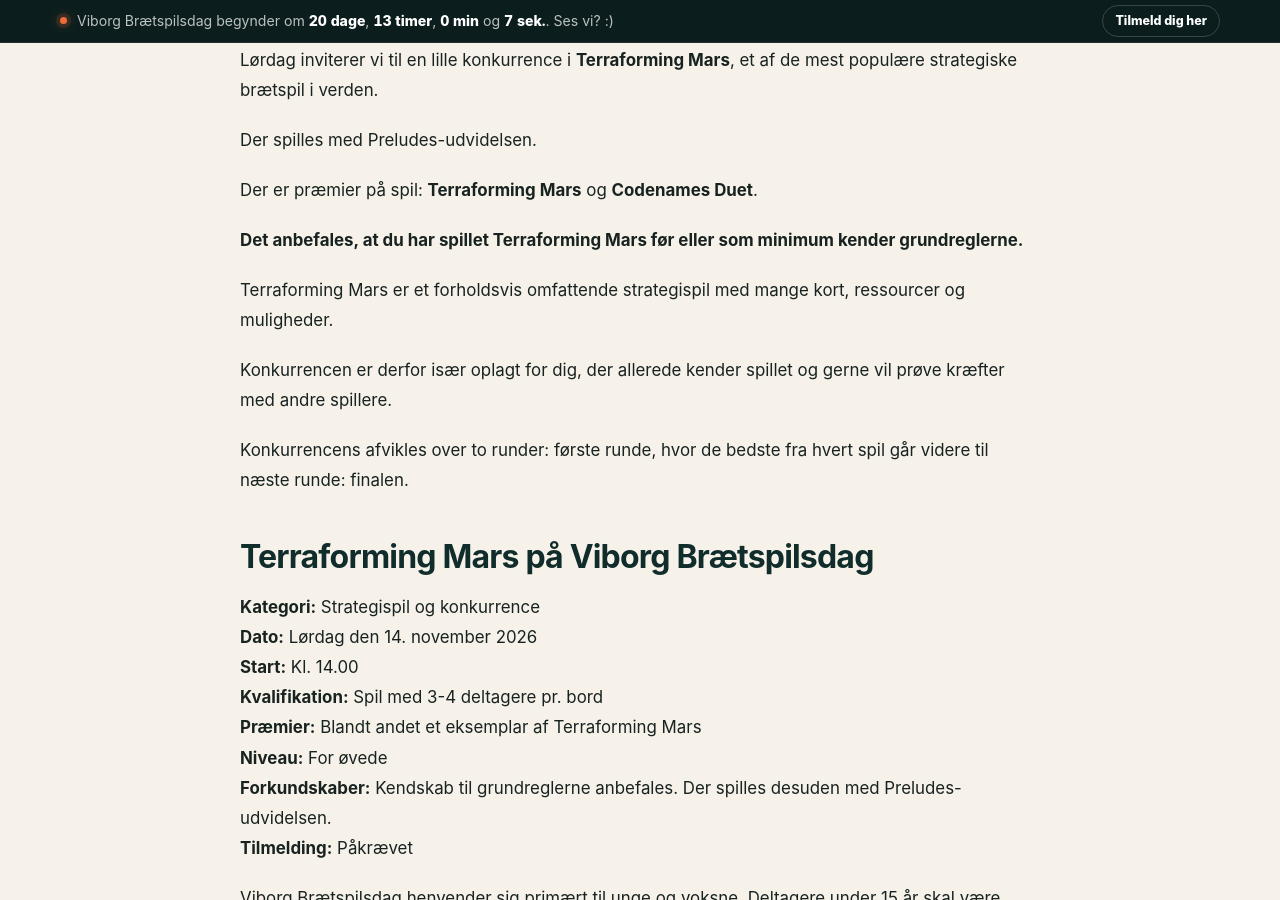
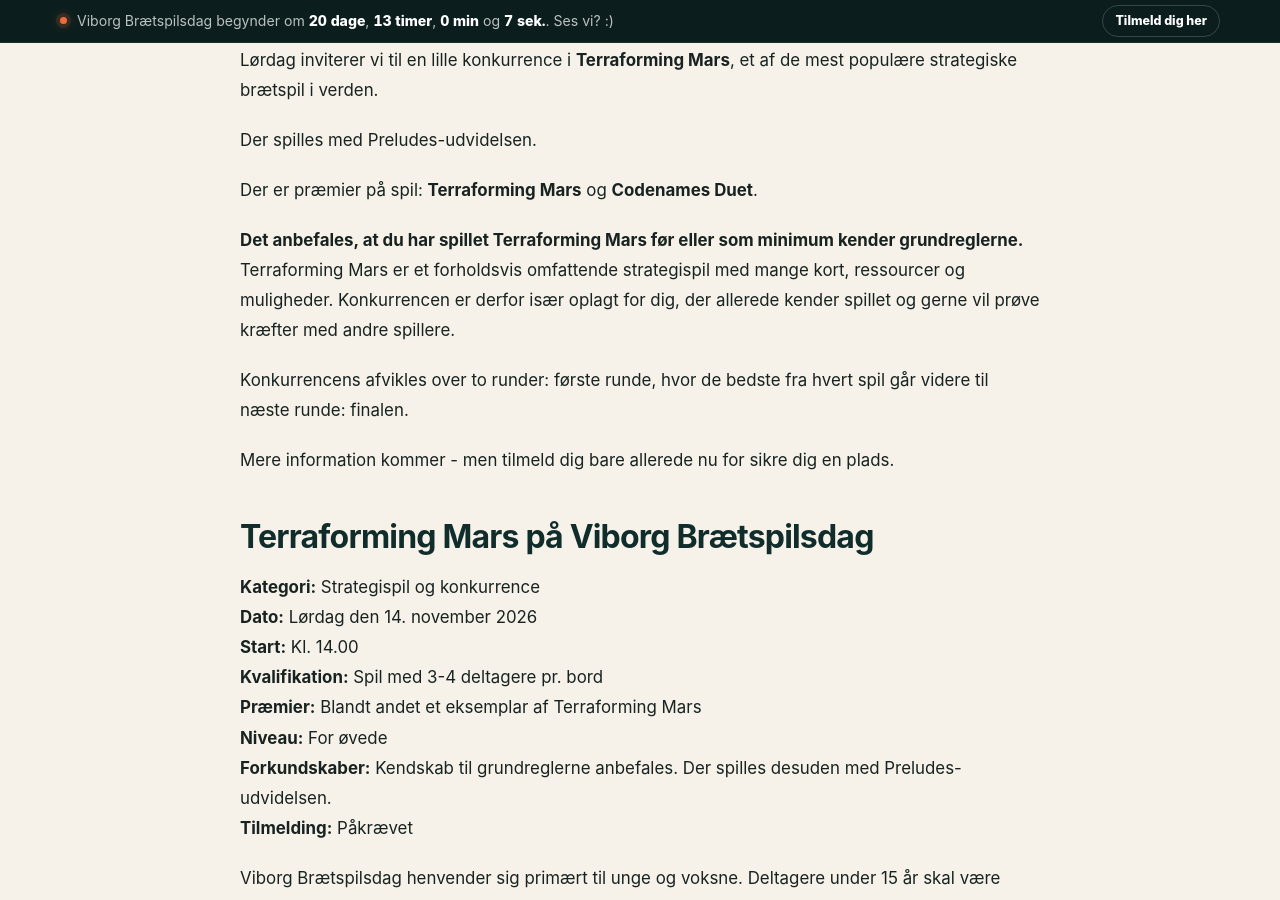
Before and after one commit to Andrejao/spilex, a Jekyll site: the page built from _posts/2026-10-23-terraforming-mars.md, in a window 1280 px wide and 900 px high, scrolled down 934 px. Built offline with Jekyll 4.4.1, drawn with Linux system fonts in a browser that asks for light colours.

Commit message:
Update 2026-10-23-terraforming-mars.md

```diff
--- a/_posts/2026-10-23-terraforming-mars.md
+++ b/_posts/2026-10-23-terraforming-mars.md
@@ -30,12 +30,12 @@
 Der er præmier på spil: **Terraforming Mars** og **Codenames Duet**.
 
 **Det anbefales, at du har spillet Terraforming Mars før eller som minimum kender grundreglerne.**
-
 Terraforming Mars er et forholdsvis omfattende strategispil med mange kort, ressourcer og muligheder.
-
 Konkurrencen er derfor især oplagt for dig, der allerede kender spillet og gerne vil prøve kræfter med andre spillere.
 
 Konkurrencens afvikles over to runder: første runde, hvor de bedste fra hvert spil går videre til næste runde: finalen.
+
+Mere information kommer - men tilmeld dig bare allerede nu for sikre dig en plads.
 
 ## Terraforming Mars på Viborg Brætspilsdag
 
```
